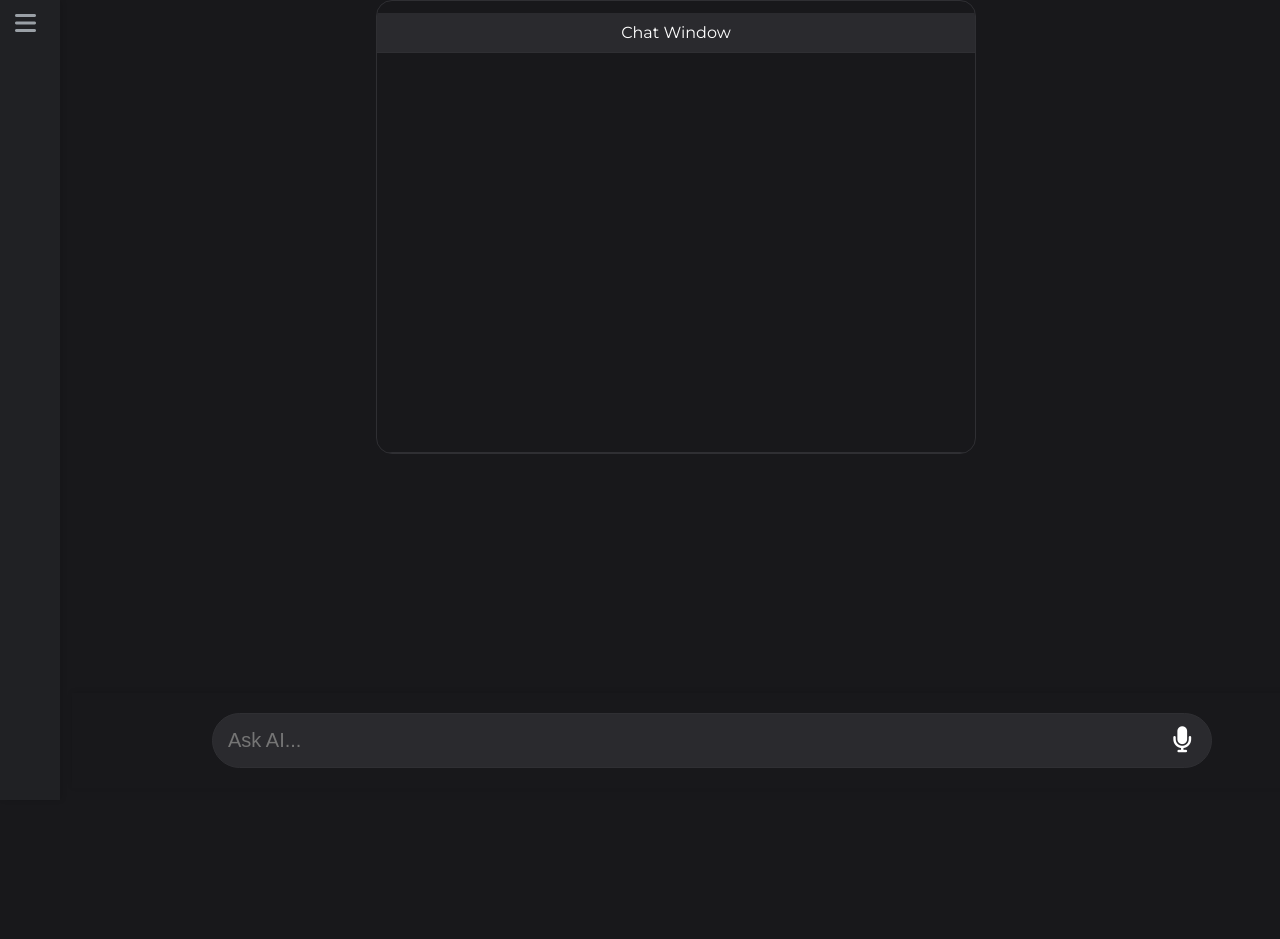
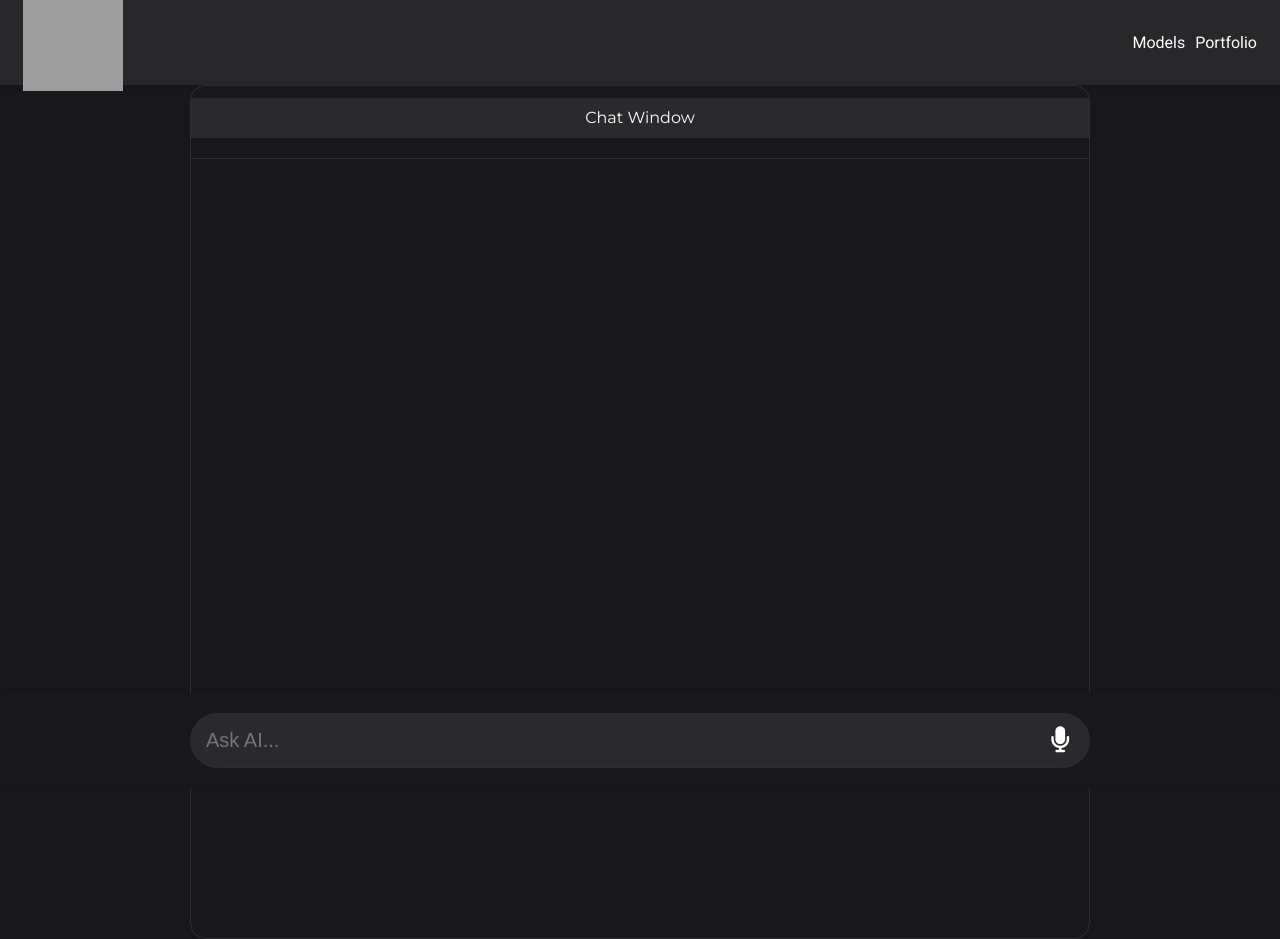
Before and after one commit to gitlaws/AI-Fusion, an Angular app: page /ai-app in a window 1280 px wide. Before the commit the page ends 800 px from the top, so only its background shows below. Built offline with nearby package versions, Linux system fonts and the light colour scheme; grey boxes are pictures that could not be loaded.

Commit message:
updated dimensions

```diff
--- a/src/app/app.component.html
+++ b/src/app/app.component.html
@@ -1,10 +1,10 @@
 <div [ngClass]="{ 'sidenav-open': isSidenavOpen }">
-  <!-- <app-toolbar></app-toolbar> -->
+  <app-toolbar></app-toolbar>
 
-  <app-sidenav
+  <!-- <app-sidenav
     [ngClass]="{ open: isSidenavOpen, closed: !isSidenavOpen }"
     (sidenavToggle)="toggleSidenav()"
-  ></app-sidenav>
+  ></app-sidenav> -->
 
   <!-- <app-chat-bot></app-chat-bot> -->
   <main>
--- a/src/app/app.component.scss
+++ b/src/app/app.component.scss
@@ -1,18 +1,18 @@
-app-sidenav {
-  &.open {
-    width: 320px;
-  }
+// app-sidenav {
+//   &.open {
+//     width: 320px;
+//   }
 
-  &.closed {
-    width: 72px;
-  }
-}
+//   &.closed {
+//     width: 72px;
+//   }
+// }
 
-main {
-  transition: margin-left 0.3s ease; /* Smooth transition for margin change */
-  margin-left: 72px; /* Default margin-left when sidenav is closed */
-}
+// main {
+//   transition: margin-left 0.3s ease; /* Smooth transition for margin change */
+//   // margin-left: 72px; /* Default margin-left when sidenav is closed */
+// }
 
-.sidenav-open main {
-  margin-left: 320px; /* Adjust margin-left when sidenav is open */
-}
+// .sidenav-open main {
+//   margin-left: 320px; /* Adjust margin-left when sidenav is open */
+// }
--- a/src/app/features/ai-app/ai-app.component.html
+++ b/src/app/features/ai-app/ai-app.component.html
@@ -6,7 +6,5 @@
   <app-ai-selection></app-ai-selection>
 </section> -->
 
-<div class="content-container">
-  <app-chat-window></app-chat-window>
-  <app-ai-interface></app-ai-interface>
-</div>
+<app-chat-window></app-chat-window>
+<app-ai-interface></app-ai-interface>
--- a/src/app/features/ai-interface/ai-interface.component.scss
+++ b/src/app/features/ai-interface/ai-interface.component.scss
@@ -12,6 +12,7 @@ $hover-border-color: #d3d3d3; /* Light gray color for hover border */
   position: fixed;
   bottom: 0;
   width: 100%;
+  // max-width: 600px;
   background-color: $background-color;
   box-shadow: 0 -1px 5px rgba(0, 0, 0, 0.1);
   padding: 20px;
@@ -25,7 +26,7 @@ $hover-border-color: #d3d3d3; /* Light gray color for hover border */
   display: flex;
   align-items: center;
   width: 100%;
-  max-width: 800px;
+  max-width: 900px;
 }
 
 .input-area input {
@@ -84,10 +85,6 @@ $hover-border-color: #d3d3d3; /* Light gray color for hover border */
 
 /* Desktop */
 @media (min-width: 1024px) {
-  .input-area {
-    max-width: 1000px;
-  }
-
   .input-area input {
     font-size: 20px;
   }
@@ -99,10 +96,6 @@ $hover-border-color: #d3d3d3; /* Light gray color for hover border */
 
 /* Tablet */
 @media (min-width: 768px) and (max-width: 1023px) {
-  .input-area {
-    max-width: 700px;
-  }
-
   .input-area input {
     font-size: 16px;
   }
@@ -114,9 +107,9 @@ $hover-border-color: #d3d3d3; /* Light gray color for hover border */
 
 /* Mobile */
 @media (max-width: 767px) {
-  .input-area {
-    max-width: 100%;
-  }
+  // .input-area {
+  //   width: 50%;
+  // }
 
   .input-area input {
     font-size: 14px;
--- a/src/app/features/chat-window/chat-window.component.scss
+++ b/src/app/features/chat-window/chat-window.component.scss
@@ -13,13 +13,13 @@ $chat-button-hover-color: #772ce8;
 
 .chat-window {
   width: 100%;
-  max-width: 600px;
+  max-width: 900px;
   margin: 0 auto;
   border: 1px solid $border-color;
   border-radius: 16px;
   overflow: hidden;
-  display: flex;
-  flex-direction: column;
+  // display: flex;
+  // flex-direction: column;
   background-color: $background-color;
 }
 
@@ -39,9 +39,9 @@ $chat-button-hover-color: #772ce8;
 }
 
 .chat-container {
-  display: flex;
-  flex-direction: column;
-  height: 400px;
+  // display: flex;
+  // flex-direction: column;
+  height: 100dvh;
 }
 
 .chat-messages {
```
